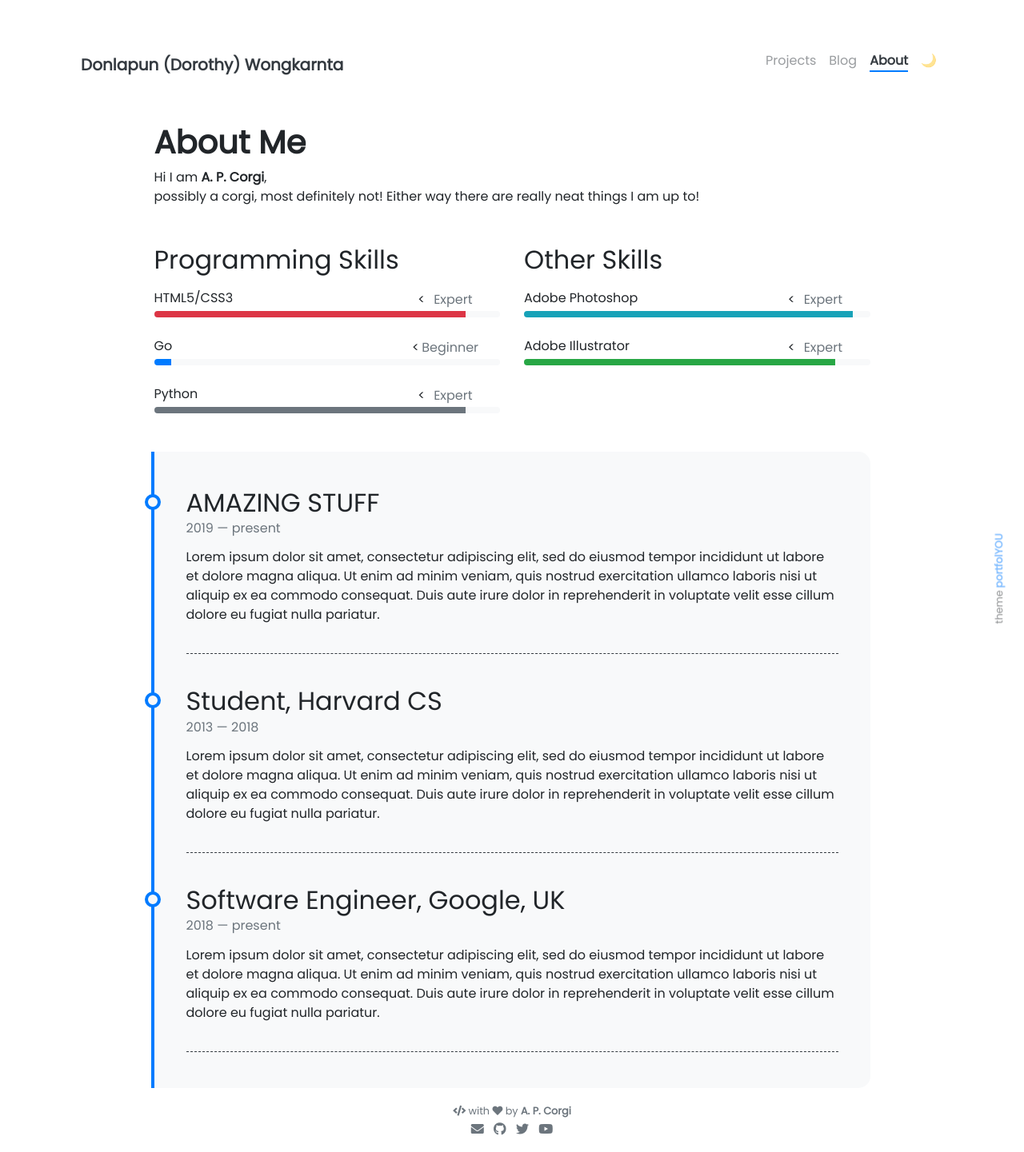
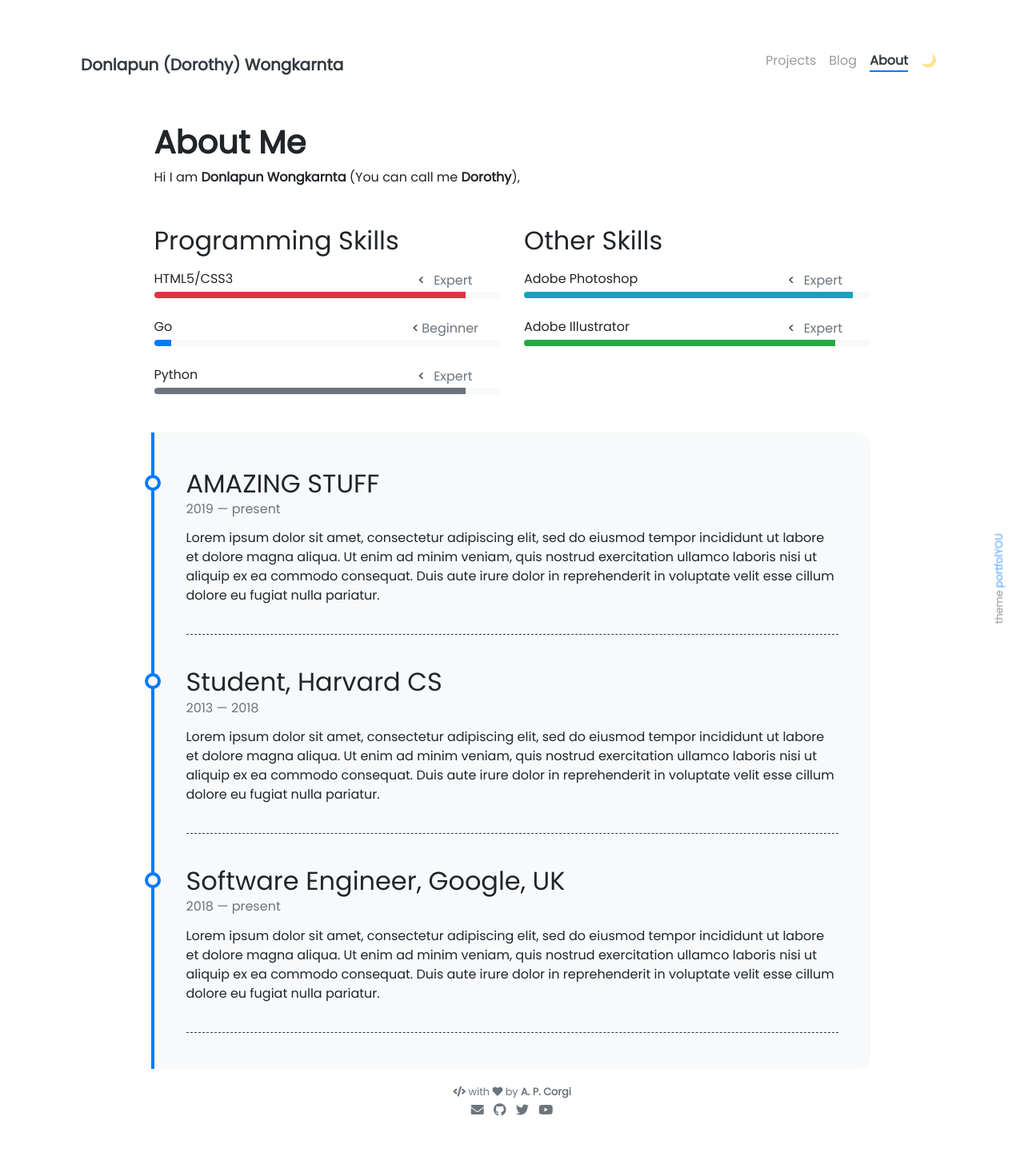
Before and after one commit to Donlapun/donlapun.github.io, a Jekyll site: the page built from pages/about.md, in a window 1280 px wide. Shown: the whole page at 80% size. Built offline with Jekyll 4.4.1, drawn with Linux system fonts in a browser that asks for light colours; nearby versions of some CDN libraries; after the commit the page ends 1417 px from its top, so only the background shows below that.

Commit message:
Update about.md

```diff
--- a/pages/about.md
+++ b/pages/about.md
@@ -7,8 +7,7 @@ weight: 3
 
 # **About Me**
 
-Hi I am **{{ site.author.name }}**,<br>
-possibly a corgi, most definitely not!  Either way there are really neat things I am up to!
+Hi I am **Donlapun Wongkarnta** (You can call me **Dorothy**),<br>
 
 <div class="row">
 {% include about/skills.html title="Programming Skills" source=site.data.programming-skills %}
```
